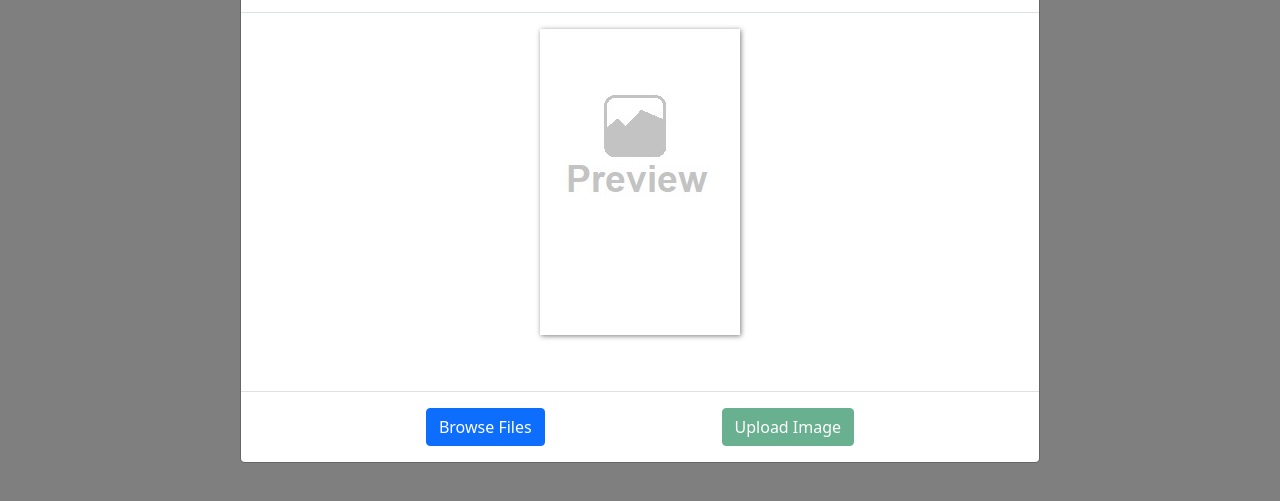
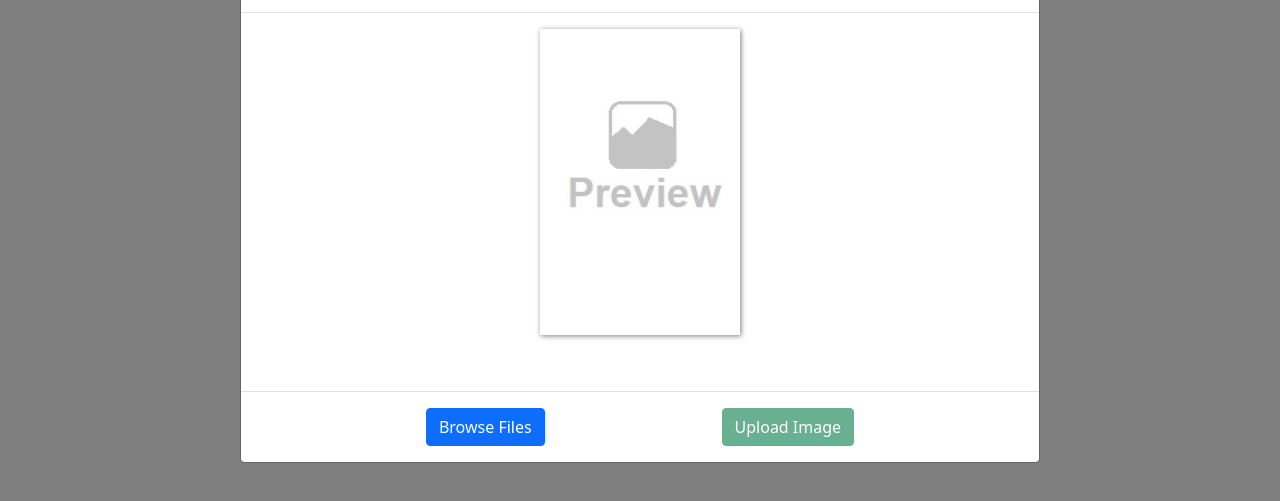
Before and after one commit to progalaxyelabs/cx-planner, a website built with webpack: page src/index.html in a window 1280 px wide. Both pictures are taken after a click on the button 589 px from the left and 466 px from the top of the page. Shown: the part 79-580 px from the top of the page. Built offline with nearby package versions, Linux system fonts and the light colour scheme; some packages are replaced by stand-ins of ours; files whose address does not match are found by name.

Commit message:
style changes for preview image in user step and image upload dialog - set image to cover the preview area

```diff
--- a/src/styles.scss
+++ b/src/styles.scss
@@ -90,7 +90,7 @@ nav a {
     display: inline-block;
 }
 
-#main > .step > .step-content > .visual > .step-toolbar .step-toolbar-button.remove-self {
+#main>.step>.step-content>.visual>.step-toolbar .step-toolbar-button.remove-self {
     display: none;
 }
 
@@ -133,9 +133,12 @@ nav a {
     overflow: hidden;
 }
 
-.preview > img {
+.preview>img {
     width: 100%;
     border: none;
+    height: 100%;
+    object-fit: cover;
+    object-position: left top;
 }
 
 .preview.hide {
@@ -164,6 +167,7 @@ nav a {
     cursor: pointer;
     margin-right: 8px;
 }
+
 .step-toolbar-button:last-child {
     margin-right: 0;
 }
@@ -255,8 +259,8 @@ nav a {
     display: initial;
 }
 
-.step.highlight > .step-content > .explanation,
-.step.highlight > .step-content > .visual {
+.step.highlight>.step-content>.explanation,
+.step.highlight>.step-content>.visual {
     box-shadow: 1px 1px 5px rgba(0, 0, 0, 0.5);
 }
 
@@ -332,6 +336,10 @@ footer {
     display: block;
     max-width: 100%;
     margin: 0 auto;
+    width: 100%;
+    height: 100%;
+    object-fit: cover;
+    object-position: left top;
 }
 
 #button-preview-browse {
@@ -362,19 +370,19 @@ footer {
     color: green;
 }
 
-#precheck-preview-browse.ok > .icon-ok {
+#precheck-preview-browse.ok>.icon-ok {
     display: initial;
 }
 
-#precheck-preview-browse.ok > .icon-notok {
+#precheck-preview-browse.ok>.icon-notok {
     display: none;
 }
 
-#precheck-preview-browse.notok > .icon-ok {
+#precheck-preview-browse.notok>.icon-ok {
     display: none;
 }
 
-#precheck-preview-browse.notok > .icon-notok {
+#precheck-preview-browse.notok>.icon-notok {
     display: initial;
 }
 
```
